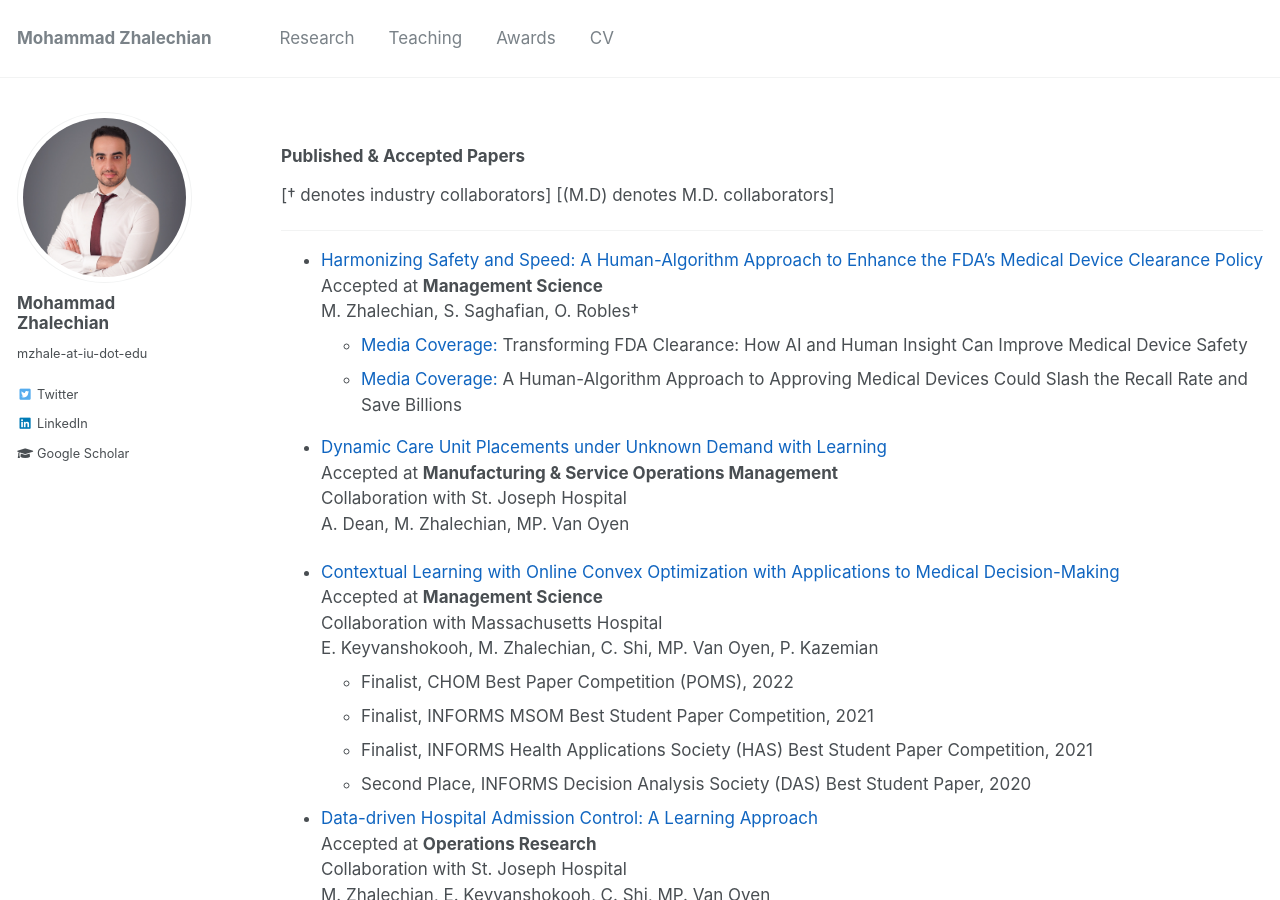
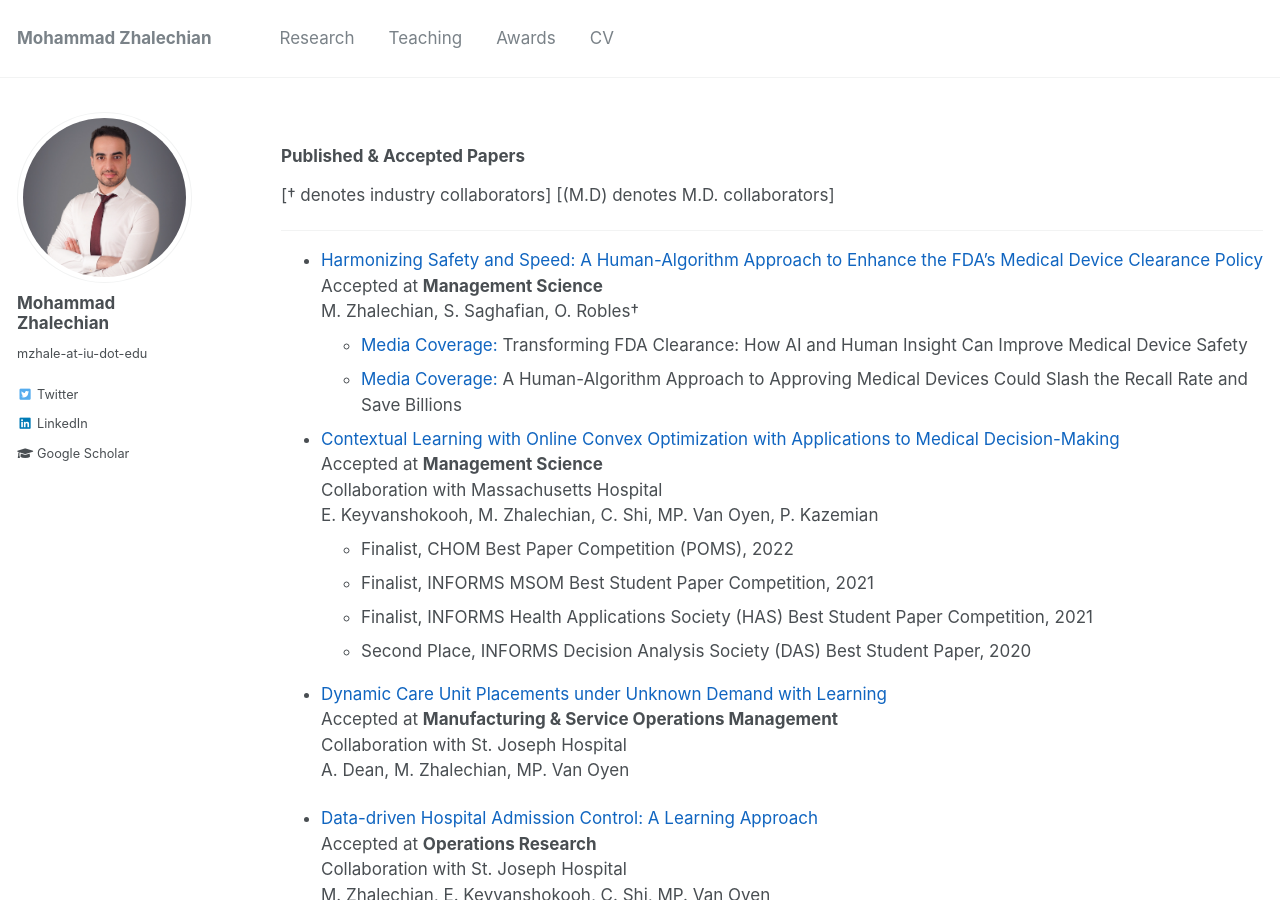
Before and after one commit to mzhalechian/mzhalechian.github.io, a Jekyll site: the page built from _pages/research.md, in a window 1280 px wide and 900 px high. Built offline with Jekyll 4.4.1, drawn with Linux system fonts in a browser that asks for light colours; part of the change alters nothing that is shown.

```diff
--- a/_pages/research.md
+++ b/_pages/research.md
@@ -24,11 +24,6 @@ M. Zhalechian, S. Saghafian, O. Robles&dagger;
   * <span style="color:#black"> [Media Coverage:](https://www.devdiscourse.com/article/health/3021077-transforming-fda-clearance-how-ai-and-human-insight-can-improve-medical-device-safety) Transforming FDA Clearance: How AI and Human Insight Can Improve Medical Device Safety </span>
   * <span style="color:#black">[Media Coverage:](https://www.hks.harvard.edu/faculty-research/policy-topics/health/human-algorithm-approach-approving-medical-devices-could) A Human-Algorithm Approach to Approving Medical Devices Could Slash the Recall Rate and Save Billions </span>
 
-* [Dynamic Care Unit Placements under Unknown Demand with Learning](https://papers.ssrn.com/sol3/papers.cfm?abstract_id=4120841)
-Accepted at **Manufacturing & Service Operations Management**
-Collaboration with St. Joseph Hospital
-A. Dean, M. Zhalechian, MP. Van Oyen
-
 * [Contextual Learning with Online Convex Optimization with Applications to Medical Decision-Making](https://papers.ssrn.com/sol3/papers.cfm?abstract_id=3501316)
 Accepted at **Management Science**
 Collaboration with Massachusetts Hospital
@@ -37,6 +32,11 @@ E. Keyvanshokooh, M. Zhalechian, C. Shi, MP. Van Oyen, P. Kazemian
   * <span style="color:#black">Finalist, INFORMS MSOM Best Student Paper Competition, 2021 </span>
   * <span style="color:#black">Finalist, INFORMS Health Applications Society (HAS) Best Student Paper Competition, 2021 </span>
   * <span style="color:#black">Second Place, INFORMS Decision Analysis Society (DAS) Best Student Paper, 2020 </span>
+
+* [Dynamic Care Unit Placements under Unknown Demand with Learning](https://papers.ssrn.com/sol3/papers.cfm?abstract_id=4120841)
+Accepted at **Manufacturing & Service Operations Management**
+Collaboration with St. Joseph Hospital
+A. Dean, M. Zhalechian, MP. Van Oyen
 
 * [Data-driven Hospital Admission Control: A Learning Approach](https://papers.ssrn.com/sol3/papers.cfm?abstract_id=3653433)
 Accepted at **Operations Research**
```
